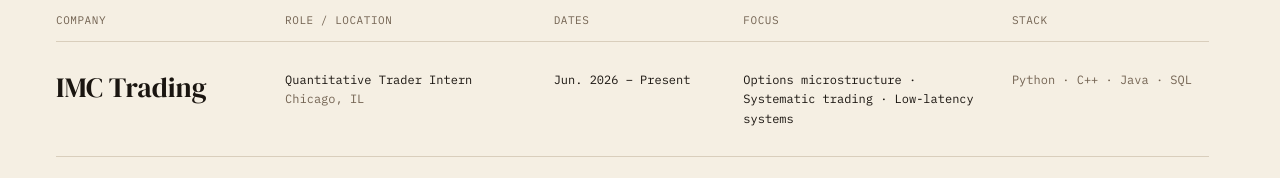
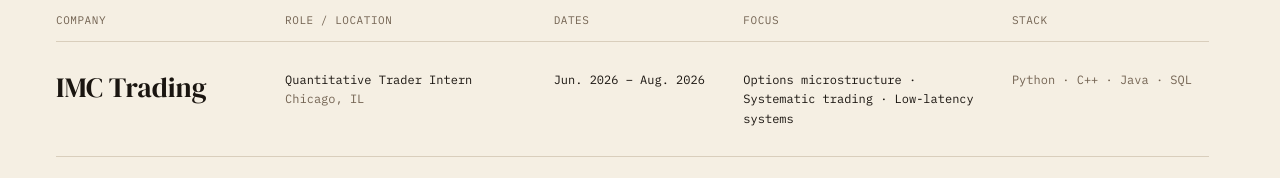
Before and after one commit to eshan327/portfolio-v2, a Next.js app: page / in a window 1280 px wide. Shown: the part 676-854 px from the top of the page. Built offline with nearby package versions, Linux system fonts and the light colour scheme.

Commit message:
Update completed IMC internship date

```diff
--- a/src/data/experience.ts
+++ b/src/data/experience.ts
@@ -3,7 +3,7 @@ export const EXPERIENCE = [
     company: 'IMC Trading',
     role: 'Quantitative Trader Intern',
     location: 'Chicago, IL',
-    dateRange: 'Jun. 2026 – Present',
+    dateRange: 'Jun. 2026 – Aug. 2026',
     focus: ['Options microstructure', 'Systematic trading', 'Low-latency systems'],
     stack: ['Python', 'C++', 'Java', 'SQL'],
   },
```
